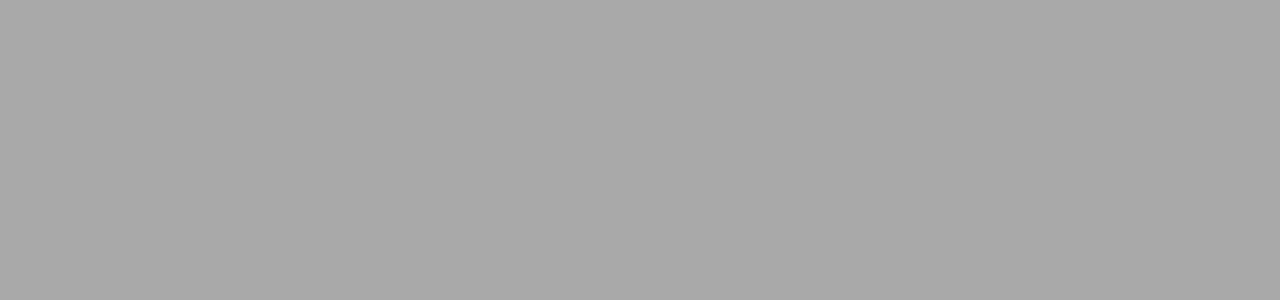
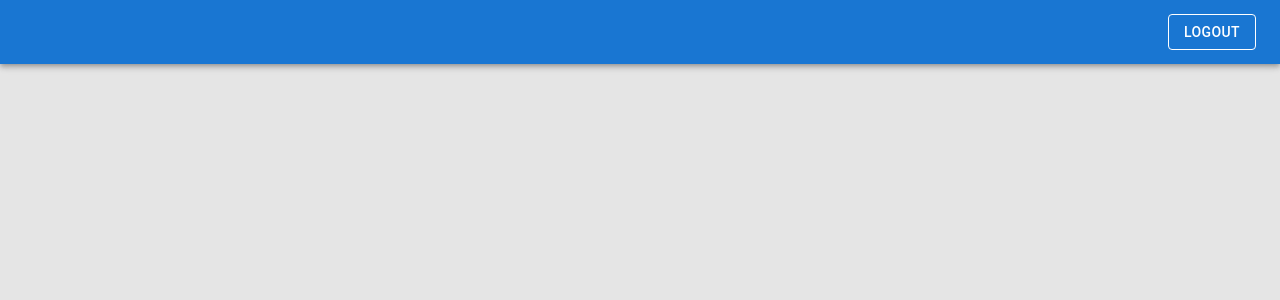
Before and after one commit to ChesterNyk/Login-Application-FE, a React (Vite) app: page /allAccountPage in a window 1280 px wide. Before the commit this address had no page. Shown: the top 300 px of the page. Built offline with nearby package versions, Linux system fonts and the light colour scheme.

Commit message:
Add additional page for manager role
include all account page for manager role

```diff
--- a/src/App.jsx
+++ b/src/App.jsx
@@ -7,6 +7,7 @@ import {
 import LoginPage from "./pages/LoginPage";
 import LandingPage from "./pages/LandingPage";
 import { CssBaseline } from "@mui/material";
+import AllAccountsPage from "./pages/AllAccountsPage";
 
 const App = () => {
 
@@ -19,6 +20,7 @@ const App = () => {
                 <Routes>
                     <Route path="/login" exact element={<LoginPage />} />
                     <Route path="/landingPage" exact element={<LandingPage />} />
+                    <Route path="/allAccountPage" exact element={<AllAccountsPage />} />
                     <Route path="/" element={<Navigate to="/login" replace />} />
                 </Routes>
             </Router>
--- /dev/null
+++ b/src/pages/AllAccountsPage.jsx
@@ -0,0 +1,31 @@
+import React from 'react'
+import TopAppBar from '../components/AppBar'
+import { Box } from '@mui/material'
+
+const AllAccountsPage = () => {
+  return (
+    <Box
+    sx={{
+        overflow: "hidden",
+        height: "100vh",
+        backgroundColor: "#E5E5E5",
+    }}
+>
+    <TopAppBar />
+    {/* {permissionList.includes("V01") ? <Box
+        sx={{
+            width: "80%",
+            position: "relative",
+            display: "flex",
+            justifySelf: "center",
+            py: 2,
+            mx: 5,
+        }}
+    >
+        <UserDetails permissionList = {permissionList}/>
+    </Box> : "You are not authorised to view this page"} */}
+</Box>
+  )
+}
+
+export default AllAccountsPage
```
